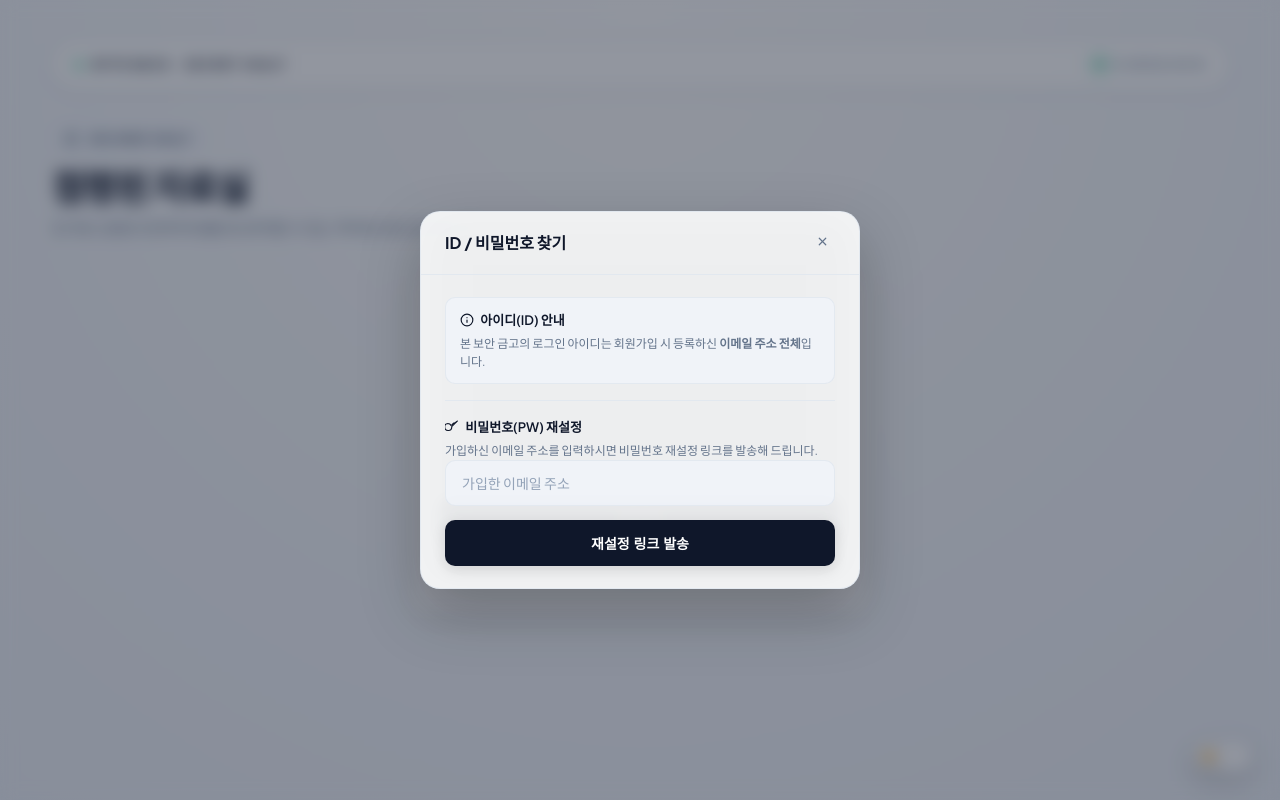
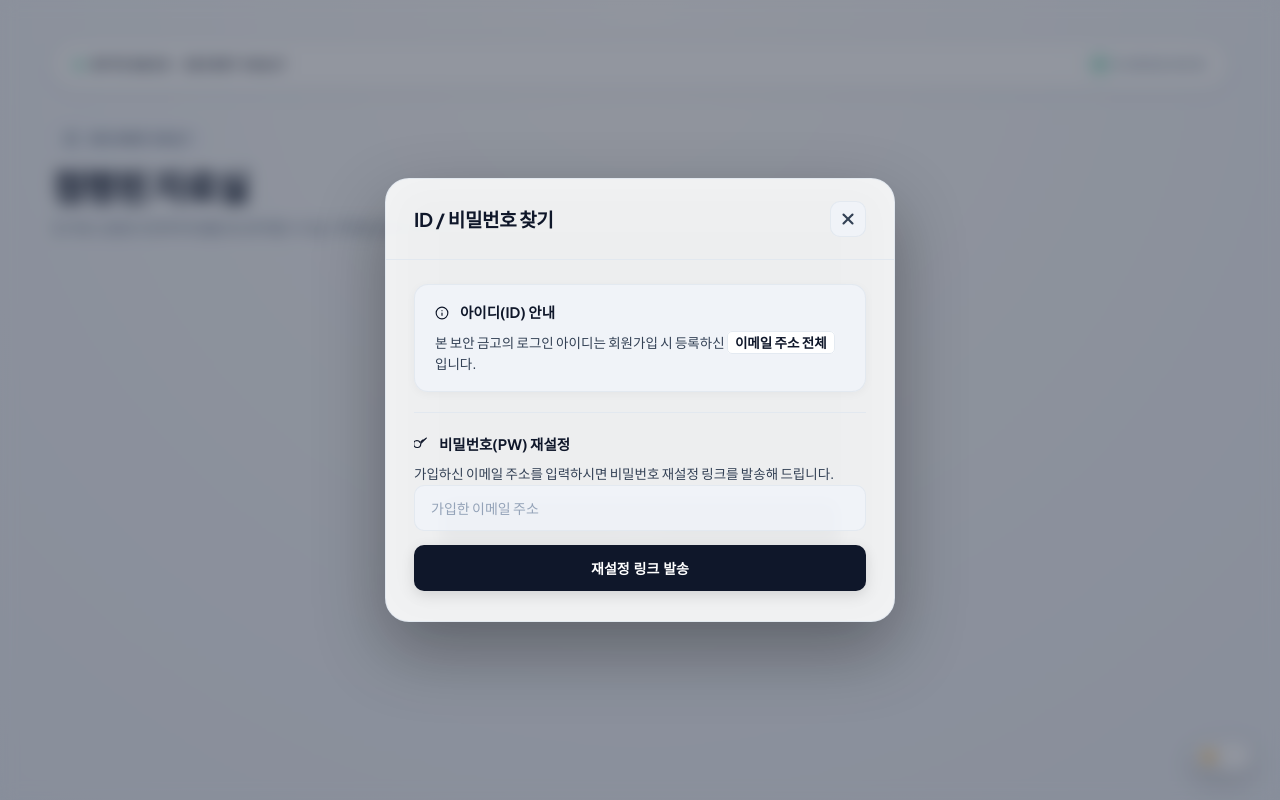
Before and after one commit to HaYul0611/choi-bujang-secret-vault, a website: page public/index.html in a window 1280 px wide. Both pictures are taken after a click on the button "ID / 비밀번호 찾기". Drawn offline with Linux system fonts and the light colour scheme.

Commit message:
스타일 및 기능: 모달 화면 가시성 및 크기 확대, X버튼 강화, 로그인/회원가입 스위치 토글 슬라이딩 전환 적용

```diff
--- a/public/app.js
+++ b/public/app.js
@@ -604,11 +604,14 @@ const AuthModule = {
     this.loginError.style.display = 'none';
     this.authMsg.style.display = 'none';
 
+    const authTabs = document.getElementById('auth-tabs');
     if (mode === 'login') {
+      authTabs?.classList.remove('is-signup');
       this.tabLogin.classList.add('active');
       this.tabSignup.classList.remove('active');
       this.submitBtn.textContent = '로그인';
     } else {
+      authTabs?.classList.add('is-signup');
       this.tabSignup.classList.add('active');
       this.tabLogin.classList.remove('active');
       this.submitBtn.textContent = '회원가입 완료';
--- a/public/index.html
+++ b/public/index.html
@@ -41,7 +41,8 @@
       <section class="card" id="auth-container">
         <!-- 로그인 / 회원가입 섹션 (로그인 전 표시) -->
         <div id="login-section">
-          <div class="auth-tabs">
+          <div class="auth-tabs" id="auth-tabs">
+            <div class="tab-indicator" id="tab-indicator"></div>
             <button type="button" class="tab-btn active" id="tab-login">로그인</button>
             <button type="button" class="tab-btn" id="tab-signup">회원가입</button>
           </div>
@@ -101,8 +102,8 @@
                 </svg>
                 마이페이지 · 계정 보안 설정
               </span>
-              <button type="button" class="btn-close-sm" id="btn-close-mypage" aria-label="닫기">
-                <svg viewBox="0 0 24 24" width="13" height="13" fill="none" stroke="currentColor" stroke-width="2.2" stroke-linecap="round">
+              <button type="button" class="btn-close-sm" id="btn-close-mypage" aria-label="닫기" title="닫기">
+                <svg viewBox="0 0 24 24" width="18" height="18" fill="none" stroke="currentColor" stroke-width="2.8" stroke-linecap="round" stroke-linejoin="round">
                   <line x1="18" y1="6" x2="6" y2="18"/>
                   <line x1="6" y1="6" x2="18" y2="18"/>
                 </svg>
@@ -195,8 +196,8 @@
         <div class="modal-box">
           <div class="modal-header">
             <h3>ID / 비밀번호 찾기</h3>
-            <button type="button" class="btn-close-sm" id="btn-close-find" aria-label="닫기">
-              <svg viewBox="0 0 24 24" width="13" height="13" fill="none" stroke="currentColor" stroke-width="2.2" stroke-linecap="round">
+            <button type="button" class="btn-close-sm" id="btn-close-find" aria-label="닫기" title="닫기">
+              <svg viewBox="0 0 24 24" width="18" height="18" fill="none" stroke="currentColor" stroke-width="2.8" stroke-linecap="round" stroke-linejoin="round">
                 <line x1="18" y1="6" x2="6" y2="18"/>
                 <line x1="6" y1="6" x2="18" y2="18"/>
               </svg>
--- a/public/style.css
+++ b/public/style.css
@@ -256,28 +256,52 @@ body {
   letter-spacing: -0.01em;
 }
 
-/* 인증 탭 (로그인 / 회원가입 세그먼트) */
+/* 인증 탭 (부드러운 스위치 토글 세그먼트) */
 .auth-tabs {
-  display: flex;
-  gap: 6px;
+  position: relative;
+  display: grid;
+  grid-template-columns: 1fr 1fr;
   padding: 4px;
   background: var(--surface-subtle);
   border: 1px solid var(--border);
-  border-radius: 12px;
+  border-radius: 14px;
   margin-bottom: 22px;
+  overflow: hidden;
+}
+
+.tab-indicator {
+  position: absolute;
+  top: 4px;
+  bottom: 4px;
+  left: 4px;
+  width: calc(50% - 4px);
+  background: var(--surface-solid);
+  border: 1px solid var(--border);
+  border-radius: 10px;
+  box-shadow: 0 3px 10px rgba(0, 0, 0, 0.12);
+  transition: transform 0.32s cubic-bezier(0.34, 1.4, 0.64, 1);
+  pointer-events: none;
+  z-index: 1;
+}
+
+.auth-tabs.is-signup .tab-indicator {
+  transform: translateX(100%);
 }
 
 .tab-btn {
-  flex: 1;
+  position: relative;
+  z-index: 2;
   padding: 10px 16px;
-  border-radius: 9px;
+  border-radius: 10px;
   border: none;
-  background: transparent;
+  background: transparent !important;
   color: var(--text-light);
-  font-size: 13px;
+  font-size: 13.5px;
   font-weight: 600;
   cursor: pointer;
-  transition: all 0.2s ease;
+  transition: color 0.24s ease;
+  box-shadow: none !important;
+  text-align: center;
 }
 
 .tab-btn:hover {
@@ -285,9 +309,7 @@ body {
 }
 
 .tab-btn.active {
-  background: var(--surface-solid);
   color: var(--text);
-  box-shadow: 0 2px 8px rgba(0, 0, 0, 0.08);
 }
 
 /* 폼 스타일 */
@@ -730,19 +752,29 @@ li.empty-item {
 }
 
 .btn-close-sm {
-  background: none;
-  border: none;
-  color: var(--text-light);
-  font-size: 14px;
+  background: var(--surface-subtle);
+  border: 1px solid var(--border);
+  color: var(--text-mid);
+  width: 36px;
+  height: 36px;
   cursor: pointer;
-  padding: 2px 6px;
-  border-radius: 4px;
-  transition: all var(--transition-speed) ease;
+  display: flex;
+  align-items: center;
+  justify-content: center;
+  border-radius: 10px;
+  transition: all 0.2s cubic-bezier(0.16, 1, 0.3, 1);
+  flex-shrink: 0;
 }
 
 .btn-close-sm:hover {
   color: var(--text);
   background: var(--surface-solid);
+  border-color: var(--border-hover);
+  transform: scale(1.08);
+}
+
+.btn-close-sm:active {
+  transform: scale(0.94);
 }
 
 .mypage-info {
@@ -837,59 +869,74 @@ li.empty-item {
   backdrop-filter: blur(24px);
   -webkit-backdrop-filter: blur(24px);
   border: 1px solid var(--border);
-  border-radius: 20px;
+  border-radius: 24px;
   width: 100%;
-  max-width: 440px;
-  box-shadow: 0 24px 60px rgba(0, 0, 0, 0.25);
+  max-width: 510px;
+  box-shadow: 0 28px 70px rgba(0, 0, 0, 0.32);
   overflow: hidden;
-  animation: cardEnter 0.25s cubic-bezier(0.16, 1, 0.3, 1);
+  animation: cardEnter 0.28s cubic-bezier(0.16, 1, 0.3, 1);
 }
 
 .modal-header {
   display: flex;
   justify-content: space-between;
   align-items: center;
-  padding: 18px 24px;
+  padding: 22px 28px;
   border-bottom: 1px solid var(--border);
 }
 
 .modal-header h3 {
-  font-size: 16px;
+  font-size: 19px;
   font-weight: 700;
   color: var(--text);
   margin: 0;
+  letter-spacing: -0.02em;
 }
 
 .modal-body {
-  padding: 22px 24px;
+  padding: 24px 28px 30px;
 }
 
 .find-guide-card {
   background: var(--surface-subtle);
   border: 1px solid var(--border);
-  border-radius: 10px;
-  padding: 12px 14px;
-  margin-bottom: 16px;
+  border-radius: 14px;
+  padding: 16px 20px;
+  margin-bottom: 20px;
+  box-shadow: 0 2px 10px rgba(0, 0, 0, 0.04);
 }
 
 .guide-title {
-  font-size: 13px;
-  font-weight: 600;
+  font-size: 14.5px;
+  font-weight: 700;
   color: var(--text);
-  margin-bottom: 4px;
+  margin-bottom: 7px;
+  display: flex;
+  align-items: center;
+  gap: 7px;
 }
 
 .guide-desc {
-  font-size: 12px;
-  color: var(--text-light);
-  line-height: 1.5;
+  font-size: 13.5px;
+  color: var(--text-mid);
+  line-height: 1.6;
+  font-weight: 500;
   margin: 0;
+}
+
+.guide-desc strong {
+  color: var(--text);
+  font-weight: 700;
+  background: var(--surface-solid);
+  padding: 2px 7px;
+  border-radius: 5px;
+  border: 1px solid var(--border);
 }
 
 .modal-divider {
   height: 1px;
   background: var(--border);
-  margin: 16px 0;
+  margin: 20px 0;
 }
 
 /* ==========================================
```
